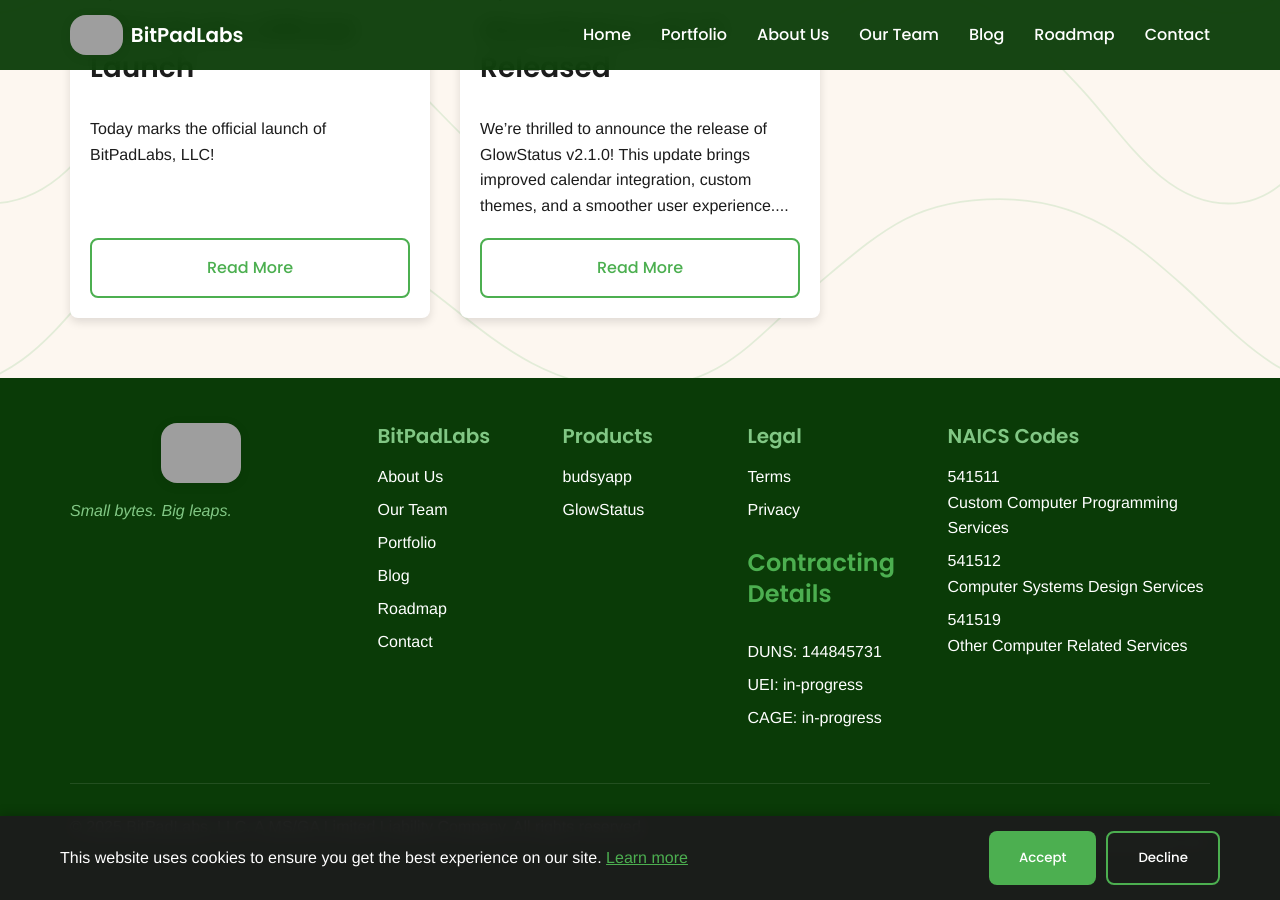
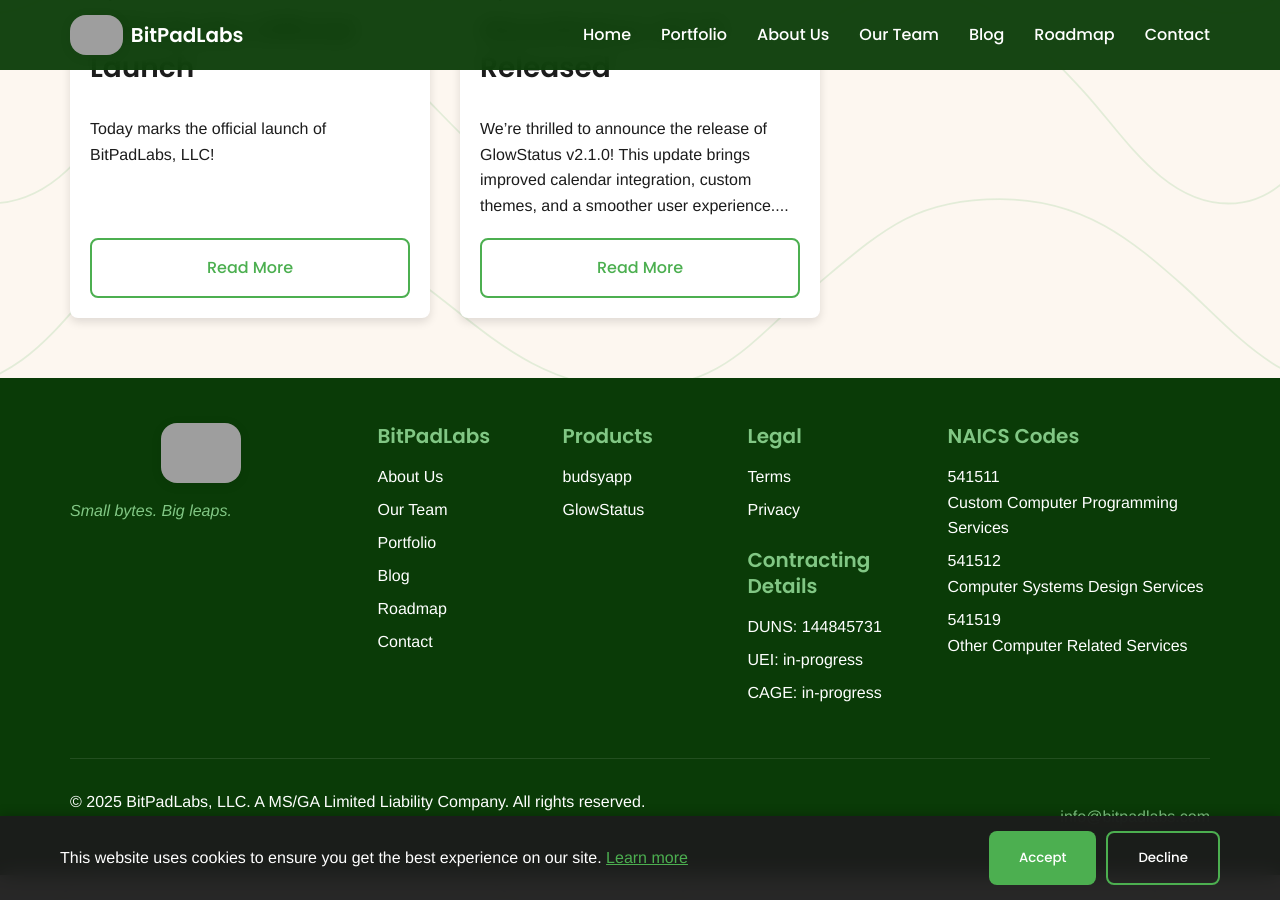
Before and after one commit to BitPadLabs/BitPadLabs-Site, a Jekyll site: the page built from blog.html, in a window 1280 px wide and 900 px high, scrolled down 517 px. Built offline with Jekyll 4.4.1, drawn with Linux system fonts in a browser that asks for light colours; grey boxes are pictures that could not be loaded.

Commit message:
Update contracting details heading to h4 in footer
Changed the contracting details section heading from an h5 with class to a plain h4 for improved semantic structure and consistency.

```diff
--- a/_includes/footer.html
+++ b/_includes/footer.html
@@ -34,7 +34,7 @@
             <li><a href="{{ site.baseurl }}/privacy">Privacy</a></li>
           </ul>
             <div class="contracting-details" style="margin-top: 1.5em;">
-              <h5 class="contracting-title">Contracting Details</h5>
+              <h4>Contracting Details</h4>
               <ul style="list-style: none; padding-left: 0;">
                 <li>DUNS: {{ site.duns }}</li>
                 <li>UEI: {{ site.uei }}</li>
```
